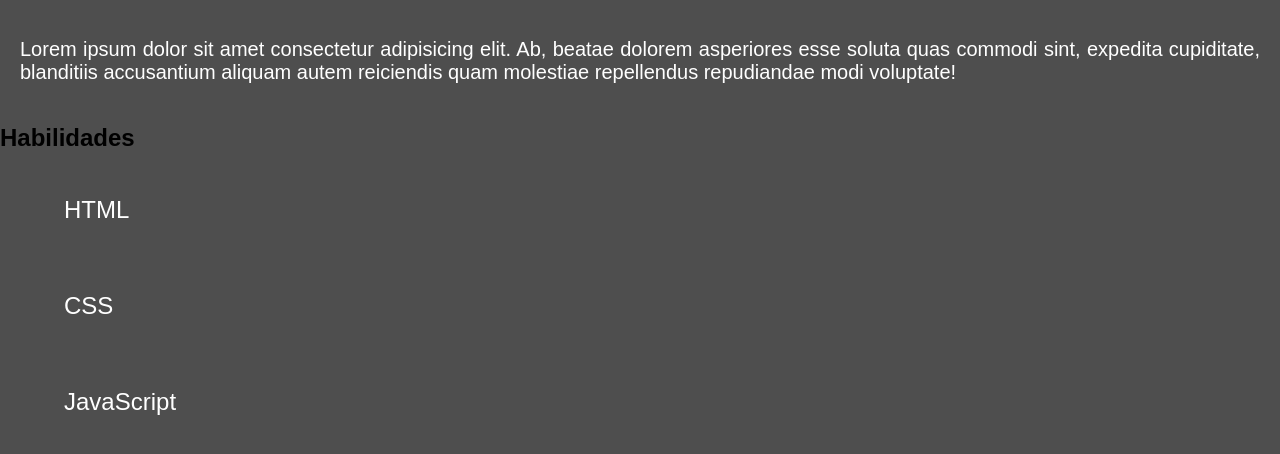
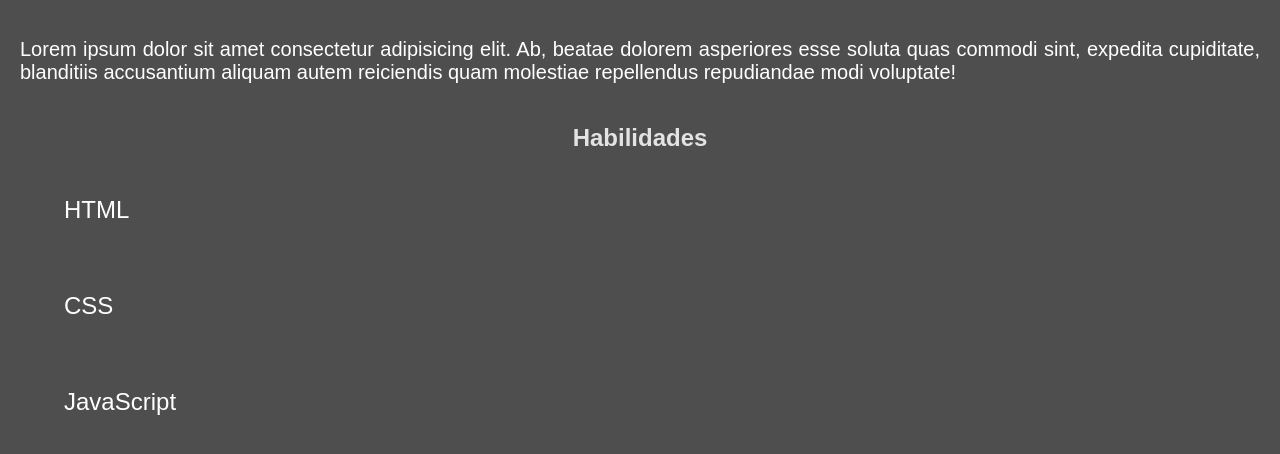
Before and after one commit to weberfern/G-tech-2025-2026-HTML, a plain HTML site: page Atividade Pratica/index.html in a window 1280 px wide. Shown: the part 60-514 px from the top of the page. Drawn offline with Linux system fonts and the light colour scheme; a web font is replaced by a local one.

Commit message:
Atualizar Atividade Pratica

```diff
--- a/Atividade Pratica/index.html
+++ b/Atividade Pratica/index.html
@@ -7,7 +7,14 @@
     <link rel="preconnect" href="https://fonts.googleapis.com">
     <link rel="preconnect" href="https://fonts.gstatic.com" crossorigin>
     <link href="https://fonts.googleapis.com/css2?family=Playwrite+NZ+Basic:wght@100..400&display=swap" rel="stylesheet">
-</head style="h2 { color: red; margin-top: 20px; }">
+    <style>
+        h2 {
+            color: #e4e3e3;
+            margin-top: 20px;
+            text-align: center;
+        }
+    </style>
+</head>
 <link rel="stylesheet" href="styles.css">
 <body>
     <h1 style="color: #fff;">Weber Fernandes da Silva</h1>
```
